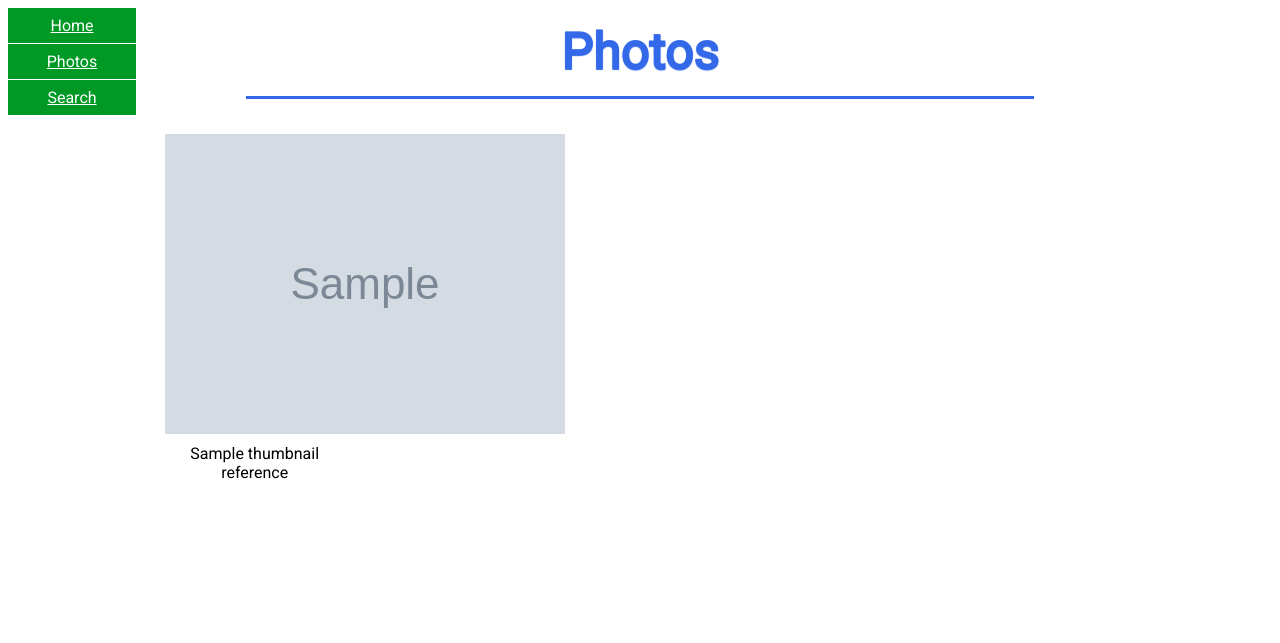
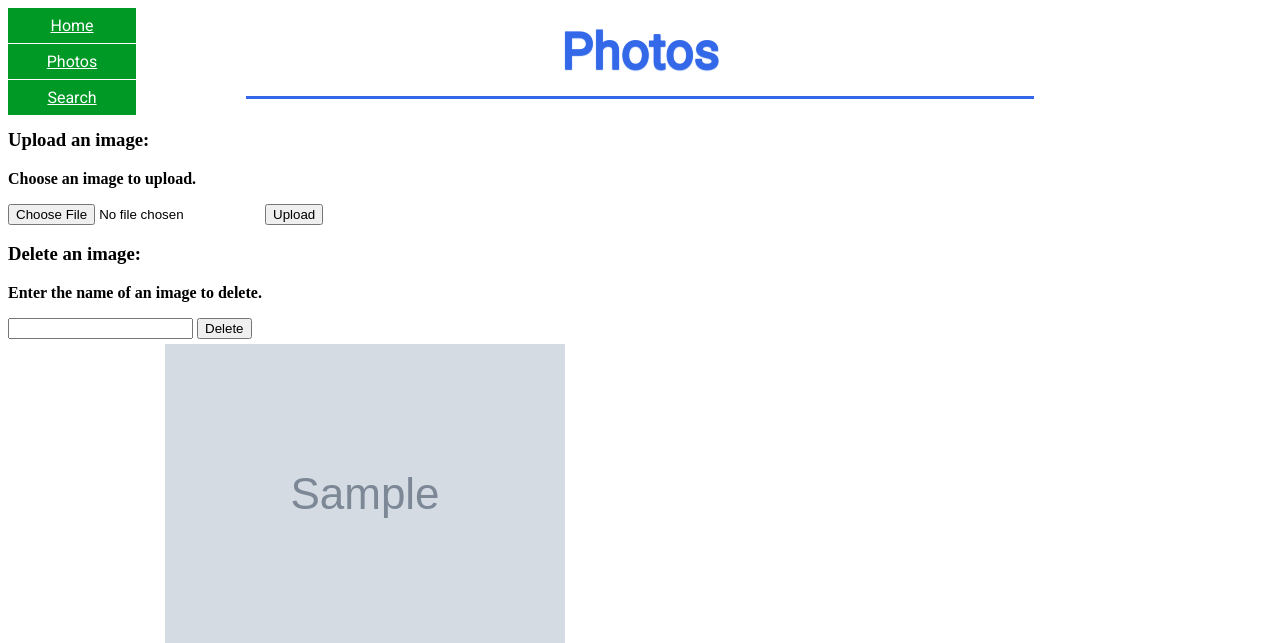
Before and after one commit to GChien44/tutorial-v2, a Python web app: template templates/photos.html in a window 1280 px wide. Shown: the top 643 px of the page. Run offline with Jinja, Linux system fonts and the light colour scheme; the template is opened without the code that fills it: most values are stand-ins (such as "Sample title", 1, 10 or a date in 2020); grey boxes marked "Sample" are stand-in pictures; some libraries are stand-ins or nearby versions.

Commit message:
photo upload/delete through photos page

```diff
--- a/templates/photos.html
+++ b/templates/photos.html
@@ -16,6 +16,20 @@
     </ul>
 
     <h1>Photos</h1>
+
+    <h3>Upload an image:</h3>
+    <p><strong>Choose an image to upload.</strong></p>
+    <form enctype="multipart/form-data" action="/photos" method="post">
+      <input type="file" name="img-upload">
+      <button>Upload</button>
+    </form>
+
+    <h3>Delete an image:</h3>
+    <p><strong>Enter the name of an image to delete.</strong></p>
+    <form action="/photos" method="post">
+      <input name="img-delete">
+      <button>Delete</button>
+    </form>
 
     <!--Use a for loop where indices of thumbnail references and their corresponding
     thumbnails match up so that info from references can be assigned to the appropriate
```
Also changed, not shown: main.py (+29 -5 lines).
